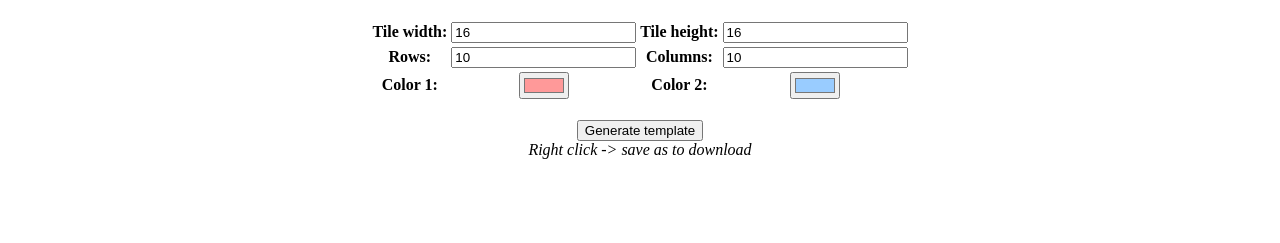
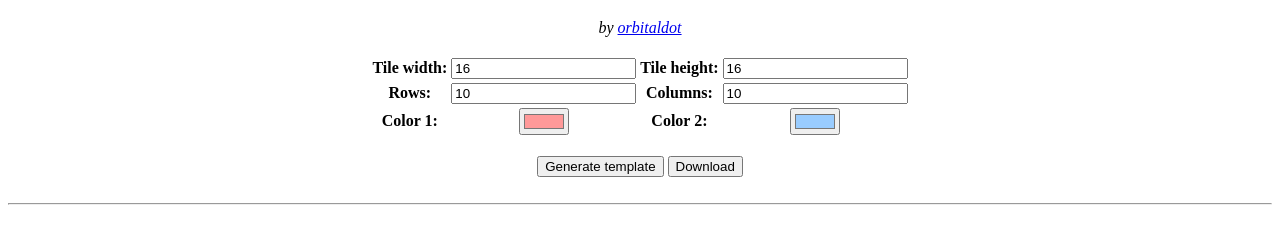
Before and after one commit to orbitalbloop/site, a plain HTML site: page stuff/tilesetgenerator.html in a window 1280 px wide. Shown: the part 61-304 px from the top of the page. Drawn offline with Linux system fonts and the light colour scheme.

Commit message:
Add files via upload

```diff
--- a/stuff/tilesetgenerator.html
+++ b/stuff/tilesetgenerator.html
@@ -7,6 +7,11 @@
 
 <center>
 <h1>Tileset template generator</h1>
+
+<i>by <a href='https://twitter.com/orbitaldot'>orbitaldot</a></i>
+
+<br>
+<br>
 
 <table>
     <!-- tile width/height -->
@@ -32,8 +37,6 @@
     </tr>
 </table>
 
-<!-- the actual canvas-->
-<canvas id="canvas" width='0' height='0'></canvas>
 <br>
 
 <!-- magic button -->
@@ -47,8 +50,14 @@ document.getElementById('col1').value,
 document.getElementById('col2').value);
 ">
 Generate template</button>
+
+<button type="button" onclick="download(document.getElementById('canvas'))">Download</button>
 <br>
-<i>Right click -> save as to download</i>
+<br>
+<hr>
+
+<!-- the actual canvas-->
+<canvas id="canvas" width='0' height='0'></canvas>
 
 
 
--- a/stuff/tilesetgenerator.js
+++ b/stuff/tilesetgenerator.js
@@ -13,3 +13,15 @@ function generate(canvas, tw, th, rs, cs, c1, c2) {
         }
     }
 }
+
+// https://www.sanwebe.com/snippet/downloading-canvas-as-image-dataurl-on-button-click
+function download(canvas) {
+    image = canvas.toDataURL('image/png', 1.0).replace('image/png', 'image/octet-stream');
+
+    if (canvas.width * canvas.height > 0) {
+        var link = document.createElement('a');
+        link.download = 'my-image.png';
+        link.href = image;
+        link.click();
+    }
+}
```
